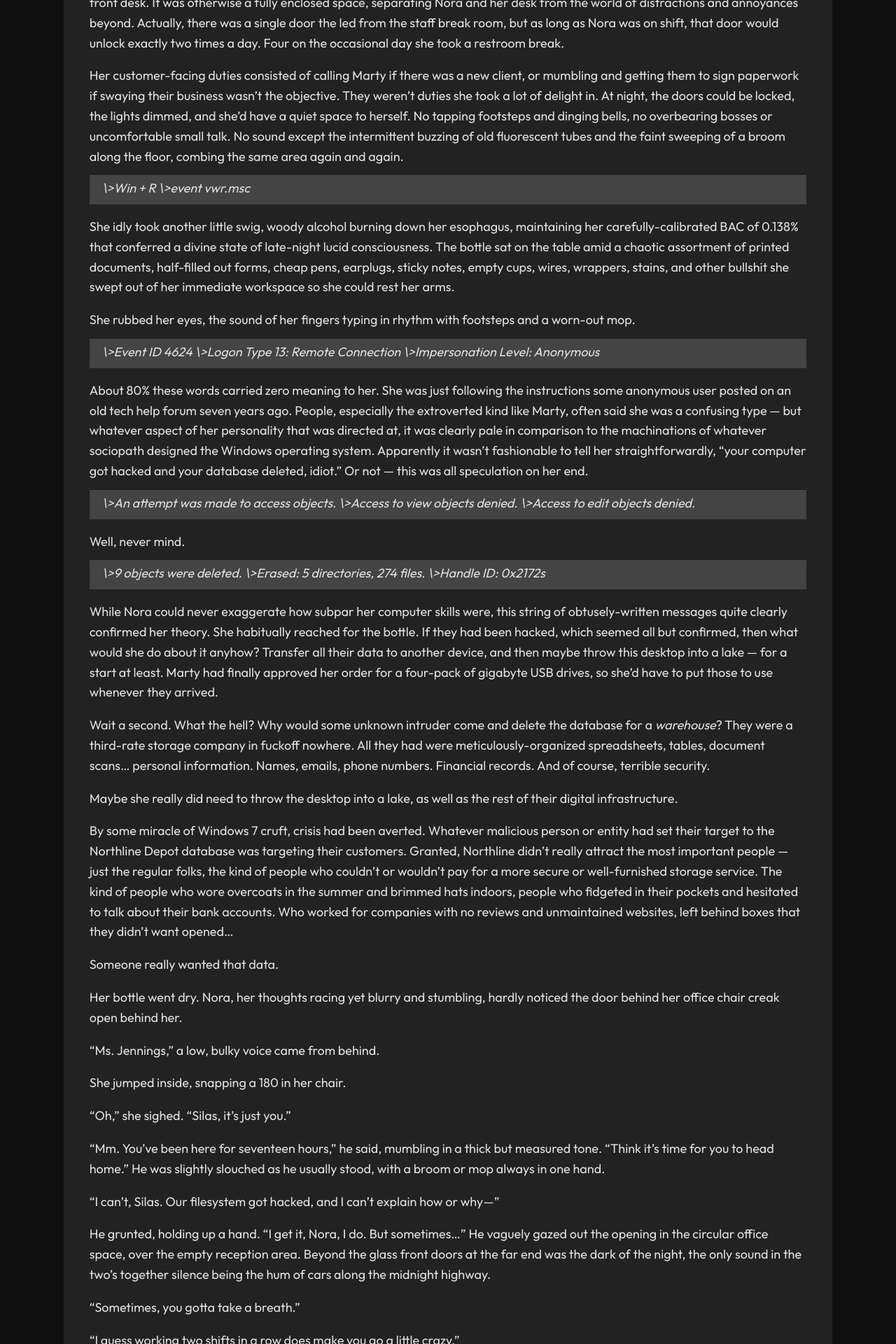
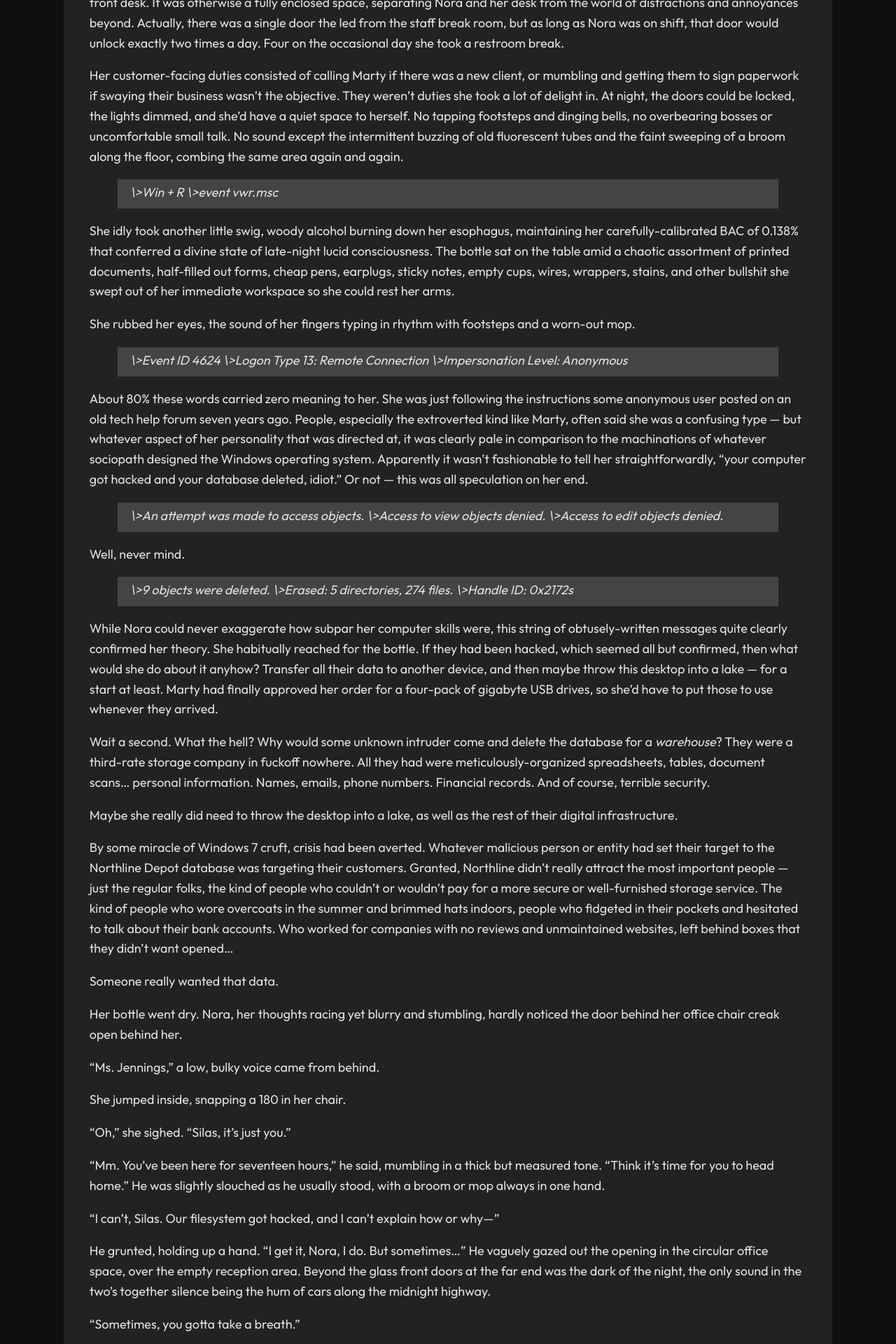
Before and after one commit to drizzleberry/drizzleberry.github.io, a Jekyll site: the page built from pages/episodes/after-hours.md, in a window 1280 px wide. Shown: the part 1326-3246 px from the top of the page at 70% size. Built offline with Jekyll 4.4.1, drawn with Linux system fonts in a browser that asks for light colours.

Commit message:
Update after-hours.md

```diff
--- a/pages/episodes/after-hours.md
+++ b/pages/episodes/after-hours.md
@@ -23,43 +23,44 @@ The office was a circular space, surrounded by blank, undecorated walls on every
 
 Her customer-facing duties consisted of calling Marty if there was a new client, or mumbling and getting them to sign paperwork if swaying their business wasn't the objective. They weren't duties she took a lot of delight in. At night, the doors could be locked, the lights dimmed, and she'd have a quiet space to herself. No tapping footsteps and dinging bells, no overbearing bosses or uncomfortable small talk. No sound except the intermittent buzzing of old fluorescent tubes and the faint sweeping of a broom along the floor, combing the same area again and again.
 
-<div class="blockquote" style="font-style: italic;">
+<blockquote style="font-style: italic;">
 \>Win + R
 
 \>event vwr.msc
-</div>
+</blockquote>
 
 She idly took another little swig, woody alcohol burning down her esophagus, maintaining her carefully-calibrated BAC of 0.138% that conferred a divine state of late-night lucid consciousness. The bottle sat on the table amid a chaotic assortment of printed documents, half-filled out forms, cheap pens, earplugs, sticky notes, empty cups, wires, wrappers, stains, and other bullshit she swept out of her immediate workspace so she could rest her arms.
 
 She rubbed her eyes, the sound of her fingers typing in rhythm with footsteps and a worn-out mop.
 
-<div class="blockquote" style="font-style: italic;">
+
+<blockquote style="font-style: italic;">
 \>Event ID 4624
 
 \>Logon Type 13: Remote Connection
 
 \>Impersonation Level: Anonymous
-</div>
+</blockquote>
 
 About 80% these words carried zero meaning to her. She was just following the instructions some anonymous user posted on an old tech help forum seven years ago. People, especially the extroverted kind like Marty, often said she was a confusing type — but whatever aspect of her personality that was directed at, it was clearly pale in comparison to the machinations of whatever sociopath designed the Windows operating system. Apparently it wasn't fashionable to tell her straightforwardly, "your computer got hacked and your database deleted, idiot." Or not — this was all speculation on her end.
 
-<div class="blockquote" style="font-style: italic;">
+<blockquote style="font-style: italic;">
 \>An attempt was made to access objects.
 
 \>Access to view objects denied.
 
 \>Access to edit objects denied.
-</div>
+</blockquote>
 
 Well, never mind.
 
-<div class="blockquote" style="font-style: italic;">
+<blockquote style="font-style: italic;">
 \>9 objects were deleted.
 
 \>Erased: 5 directories, 274 files.
 
 \>Handle ID: 0x2172s
-</div>
+</blockquote>
 
 While Nora could never exaggerate how subpar her computer skills were, this string of obtusely-written messages quite clearly confirmed her theory. She habitually reached for the bottle. If they had been hacked, which seemed all but confirmed, then what would she do about it anyhow? Transfer all their data to another device, and then maybe throw this desktop into a lake — for a start at least. Marty had finally approved her order for a four-pack of gigabyte USB drives, so she'd have to put those to use whenever they arrived.
 
```
